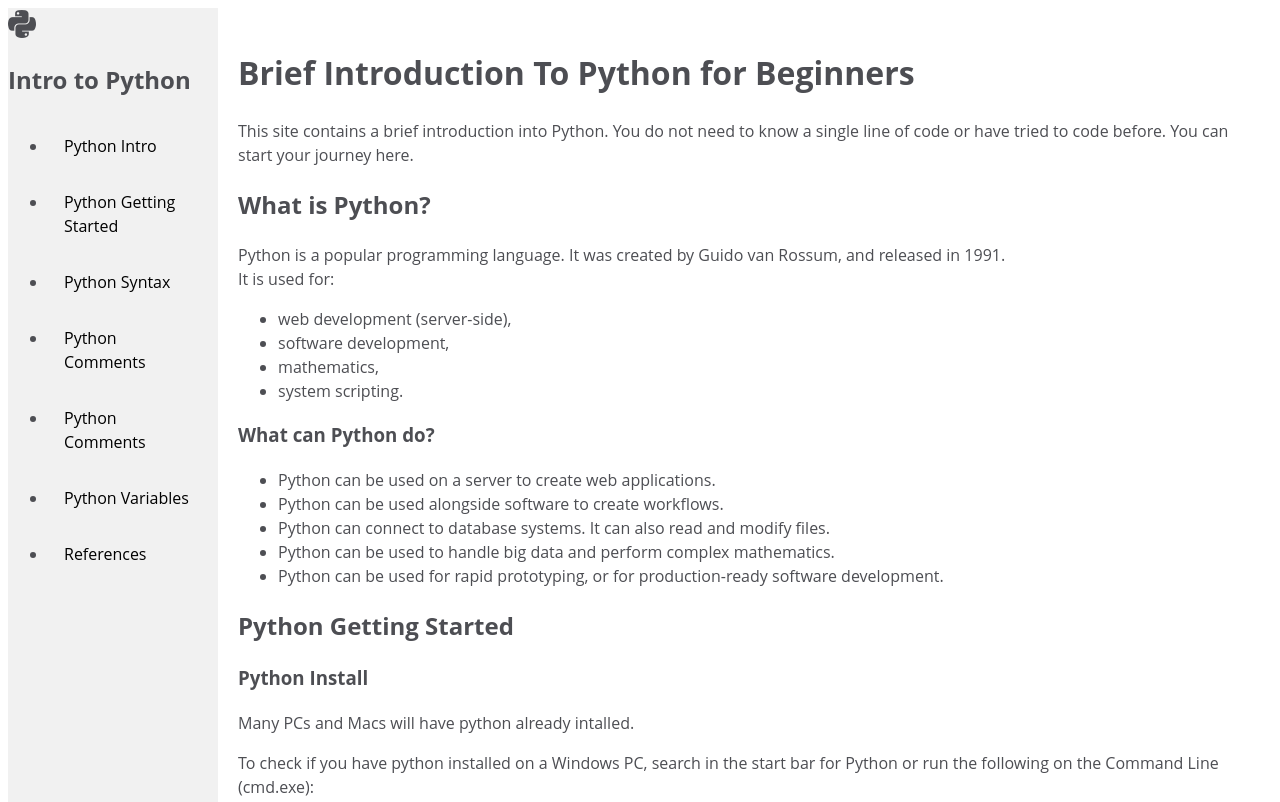
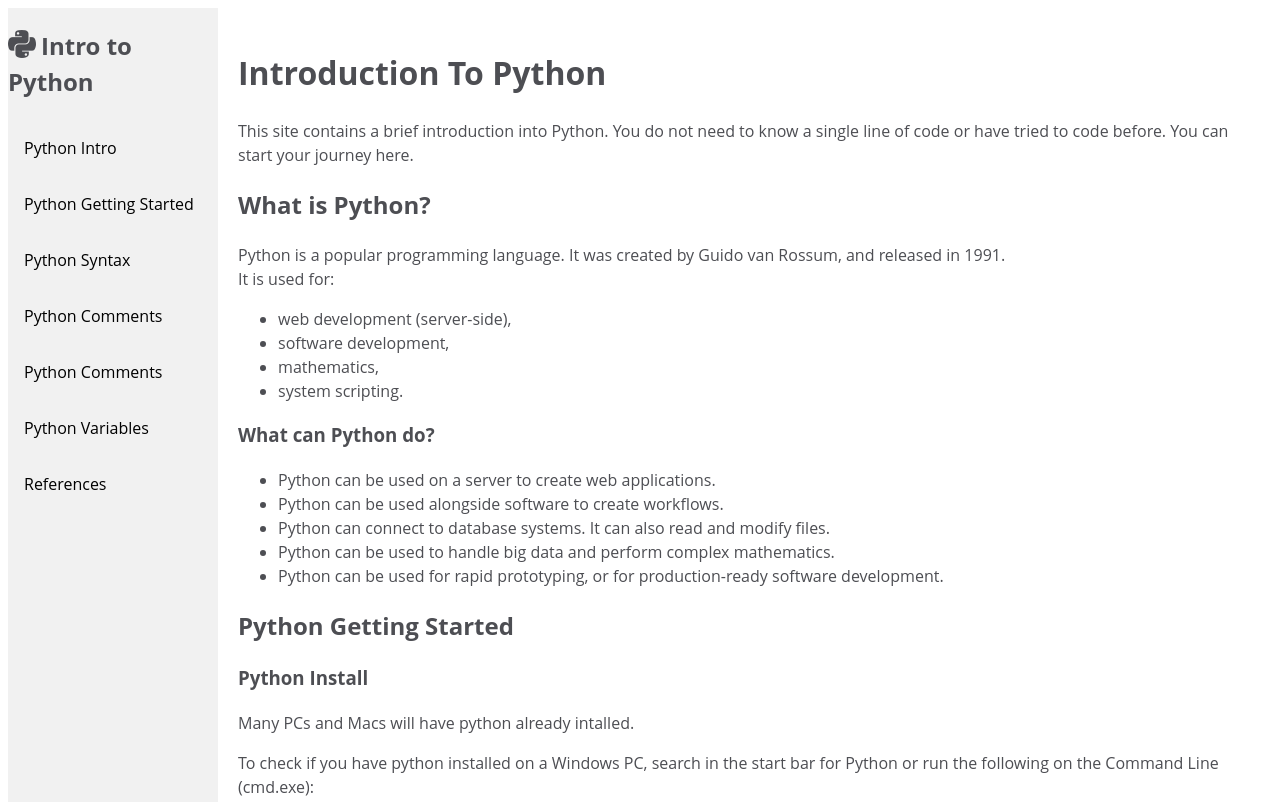
Before and after one commit to josephjcardin/fcc-Technical_Doc_Page, a plain HTML site: page index.html in a window 1280 px wide. Shown: the top 802 px of the page. Drawn offline with Linux system fonts and the light colour scheme.

Commit message:
Removed ul and li from nav tag. Chg title of page.

```diff
--- a/index.html
+++ b/index.html
@@ -8,40 +8,62 @@
         <title>Intro to Python</title>
     </head>
 <body>
-    <nav id="navbar" class="sidenav">
+    <nav id="navbar">
         <header id="nav_header">
-            <div class="navdiv">
-                <i class="fab fa-python fa-2x"></i>
-                <h1>Intro to Python</h1>
+            <div class="grid">
+                <div class="icon">
+                    <i class="fab fa-python fa-2x"></i>
+                </div>
+                <div class="title">
+                    <h1>Intro to Python</h1>
+                </div>
             </div>
         </header>
-        <ul>
-            <li>
-                <a href="#Python_Intro">Python Intro</a>
-            </li>
-            <li>
-                <a href="#Python_Getting_Started">Python Getting Started</a>
-            </li>
-            <li>
-                <a href="#Python_Syntax">Python Syntax</a>
-            </li>
-            <li>
-                <a href="#Python_Comments">Python Comments</a>
-            </li>
-            <li>
-                <a href="#Python_Comments">Python Comments</a>
-            </li>
-            <li>
-                <a href="#Python_Variables">Python Variables</a>
-            </li>
-            <li>
-                <a href="#References">References</a>
-            </li>
-        </ul>
+            <a
+            class="nav-link"
+            href="#Python_Intro">
+            Python Intro
+            </a>
+
+            <a
+            class="nav-link"
+            href="#Python_Getting_Started">
+            Python Getting Started
+            </a>
+
+
+            <a
+            class="nav-link"
+            href="#Python_Syntax">
+            Python Syntax
+            </a>
+
+            <a
+            class="nav-link"
+            href="#Python_Comments">
+            Python Comments
+            </a>
+
+            <a
+            class="nav-link"
+            href="#Python_Comments">
+            Python Comments
+            </a>
+
+            <a
+            class="nav-link"
+            href="#Python_Variables">
+            Python Variables
+            </a>
+            <a
+            class="nav-link"
+            href="#References">
+            References
+            </a>
     </nav>
     <main id="main-doc">
         <header>
-            <h1>Brief Introduction To Python for Beginners</h1>
+            <h1>Introduction To Python</h1>
                 <p>This site contains a brief introduction into Python. You do not need to know a single line of code or have tried to code before.  You can start your journey here.
                 </p>
         </header>
```
